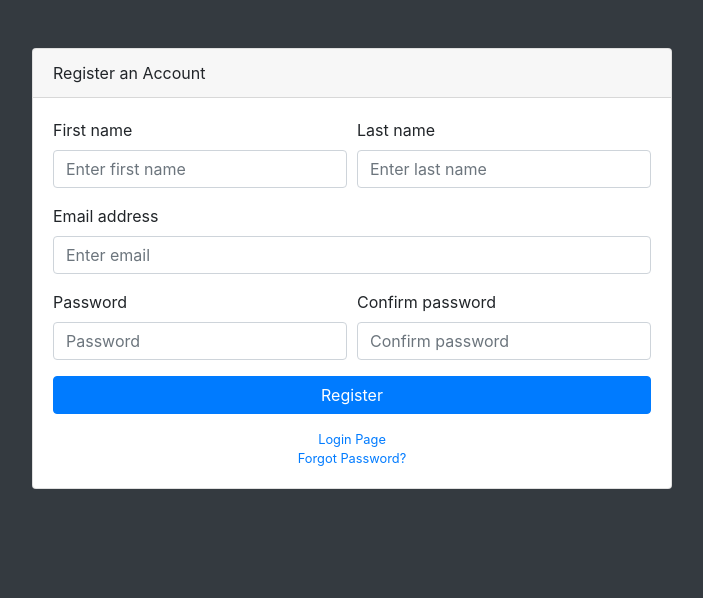
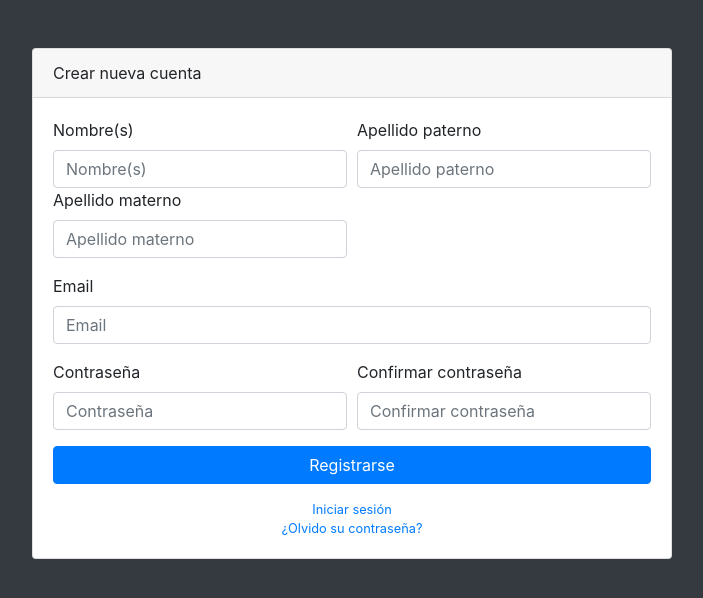
Before and after one commit to Masdz/BusAdminCloud, a website with bundled scripts: page Admin/register.html in a window 1280 px wide. Shown: the whole page, without its empty margins (288-991 px from the left). Built offline with nearby package versions, Linux system fonts and the light colour scheme.

Commit message:
Nada Puto

```diff
--- a/Admin/register.html
+++ b/Admin/register.html
@@ -7,7 +7,7 @@
     <meta name="viewport" content="width=device-width, initial-scale=1, shrink-to-fit=no">
     <meta name="description" content="">
     <meta name="author" content="">
-  <title>SB Admin - Start Bootstrap Template</title>
+    <title>BusOnTime - BusAdminCloud</title>
     <!-- Bootstrap core CSS-->
     <link href="vendor/bootstrap/css/bootstrap.min.css" rel="stylesheet">
     <!-- Custom fonts for this template-->
@@ -19,42 +19,48 @@
 <body class="bg-dark">
     <div class="container">
         <div class="card card-register mx-auto mt-5">
-      <div class="card-header">Register an Account</div>
+            <div class="card-header">Crear nueva cuenta</div>
             <div class="card-body">
                 <form>
                     <div class="form-group">
                         <div class="form-row">
                             <div class="col-md-6">
-                <label for="exampleInputName">First name</label>
-                <input class="form-control" id="exampleInputName" type="text" aria-describedby="nameHelp" placeholder="Enter first name">
+                                <label for="exampleInputName">Nombre(s)</label>
+                                <input class="form-control" id="exampleInputName" type="text" aria-describedby="nameHelp" placeholder="Nombre(s)">
                             </div>
                             <div class="col-md-6">
-                <label for="exampleInputLastName">Last name</label>
-                <input class="form-control" id="exampleInputLastName" type="text" aria-describedby="nameHelp" placeholder="Enter last name">
+                                <label for="exampleInputLastName">Apellido paterno</label>
+                                <input class="form-control" id="exampleInputLastName" type="text" aria-describedby="nameHelp" placeholder="Apellido paterno">
+                            </div>
+                            <br>
+                            <br>
+                            <div class="col-md-6">
+                                <label for="exampleInputLastName">Apellido materno</label>
+                                <input class="form-control" id="exampleInputLastName" type="text" aria-describedby="nameHelp" placeholder="Apellido materno">
                             </div>
                         </div>
                     </div>
                     <div class="form-group">
-            <label for="exampleInputEmail1">Email address</label>
-            <input class="form-control" id="exampleInputEmail1" type="email" aria-describedby="emailHelp" placeholder="Enter email">
+                        <label for="exampleInputEmail1">Email</label>
+                        <input class="form-control" id="exampleInputEmail1" type="email" aria-describedby="emailHelp" placeholder="Email">
                     </div>
                     <div class="form-group">
                         <div class="form-row">
                             <div class="col-md-6">
-                <label for="exampleInputPassword1">Password</label>
-                <input class="form-control" id="exampleInputPassword1" type="password" placeholder="Password">
+                                <label for="exampleInputPassword1">Contraseña</label>
+                                <input class="form-control" id="exampleInputPassword1" type="password" placeholder="Contraseña">
                             </div>
                             <div class="col-md-6">
-                <label for="exampleConfirmPassword">Confirm password</label>
-                <input class="form-control" id="exampleConfirmPassword" type="password" placeholder="Confirm password">
+                                <label for="exampleConfirmPassword">Confirmar contraseña</label>
+                                <input class="form-control" id="exampleConfirmPassword" type="password" placeholder="Confirmar contraseña">
                             </div>
                         </div>
                     </div>
-          <a class="btn btn-primary btn-block" href="login.html">Register</a>
+                    <a class="btn btn-primary btn-block" href="login.html" onclick="">Registrarse</a>
                 </form>
                 <div class="text-center">
-          <a class="d-block small mt-3" href="login.html">Login Page</a>
-          <a class="d-block small" href="forgot-password.html">Forgot Password?</a>
+                    <a class="d-block small mt-3" href="login.html">Iniciar sesión</a>
+                    <a class="d-block small" href="forgot-password.html">¿Olvido su contraseña?</a>
                 </div>
             </div>
         </div>
```
Also changed, not shown: Admin/administradores.html (+0 -2 lines), Admin/controladores/administradores/tabla.js (+3 -4 lines), Admin/forgot-password.html (+8 -8 lines), Admin/login.html (+10 -10 lines), Admin/secciones/footer/footer.html (+1 -1 lines), Admin/secciones/modal/modal.html (+1 -1 lines). Lines whose indentation alone changed are shown as unchanged.
